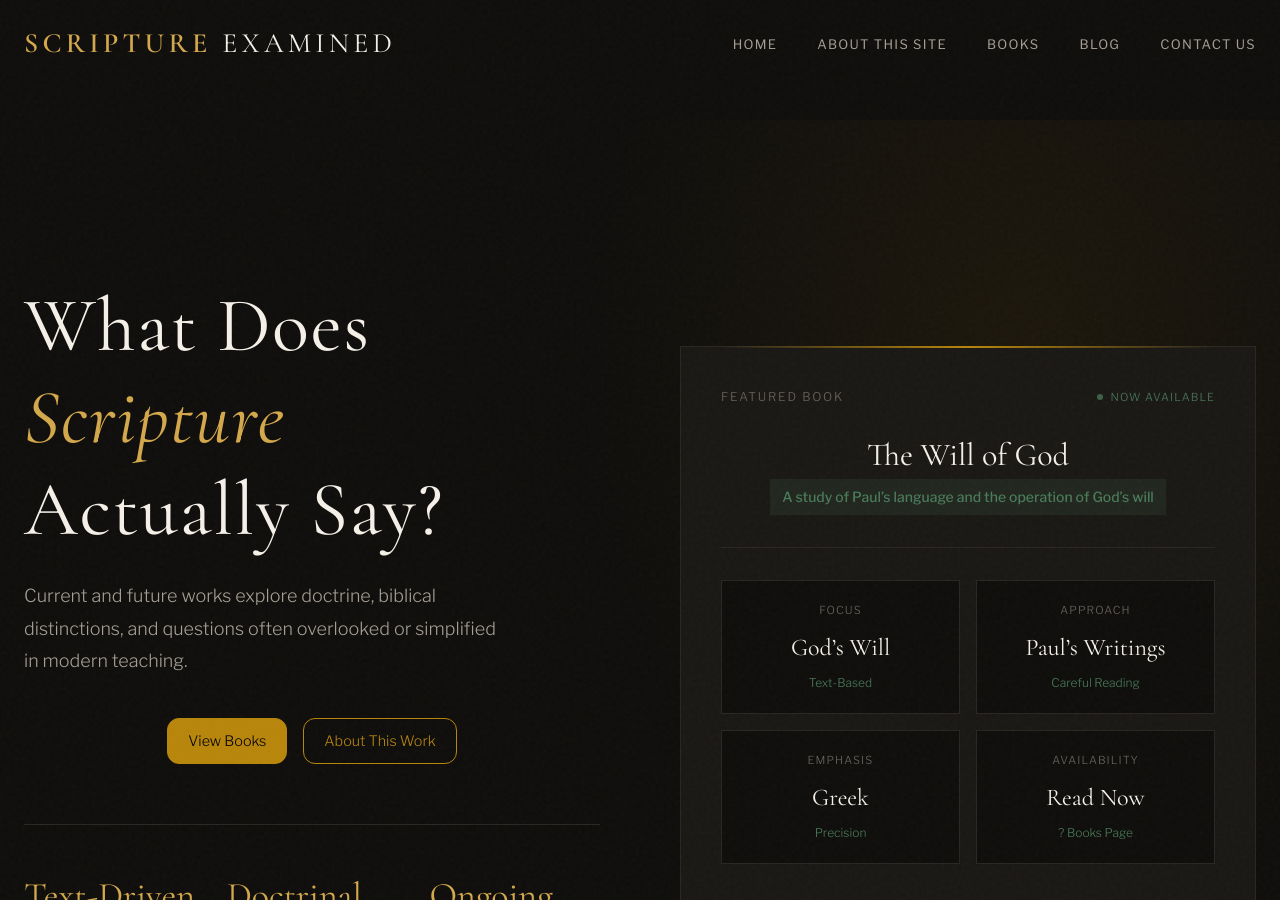
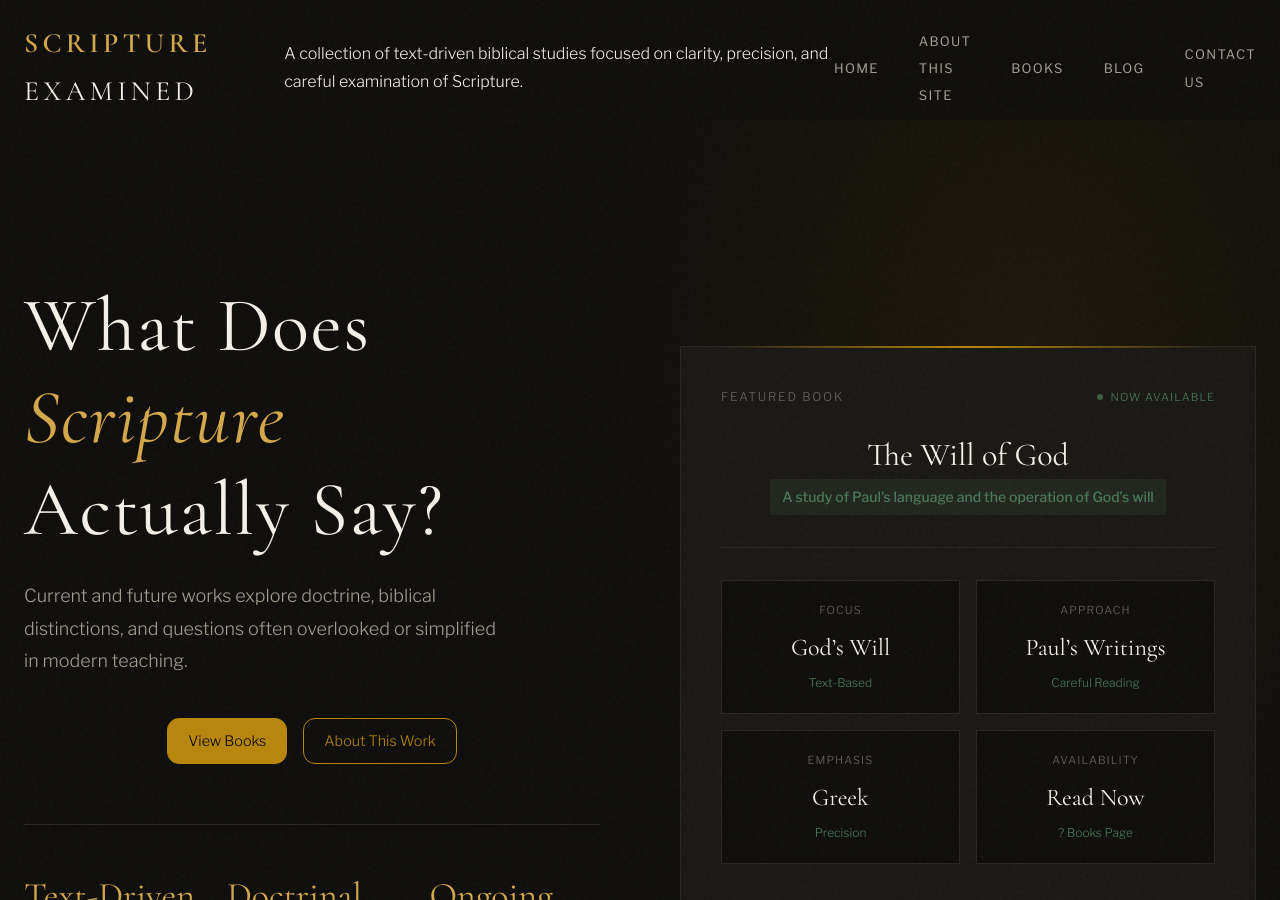
Before and after one commit to ScriptureExamined/PaulineEpistles, a Jekyll site: the page built from index.html, in a window 1280 px wide and 900 px high. Built offline with Jekyll 4.4.1, drawn with Linux system fonts in a browser that asks for light colours.

Commit message:
Update default.html

```diff
--- a/_layouts/default.html
+++ b/_layouts/default.html
@@ -31,6 +31,10 @@ layout: none
           <a href="{{ '/' | relative_url }}" class="logo">
             Scripture <span>Examined</span></a
           >
+          <p>
+            A collection of text-driven biblical studies focused on clarity,
+            precision, and careful examination of Scripture.
+          </p>
           <div class="nav-cta">
             <ul class="nav-links">
               <li><a href="{{ '/' | relative_url }}">Home</a></li>
```
